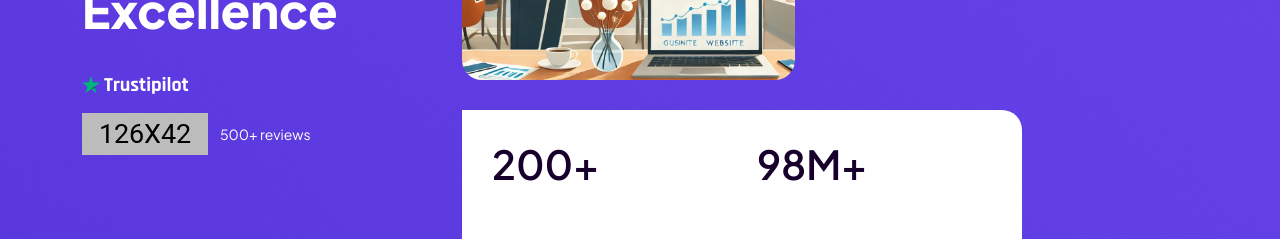
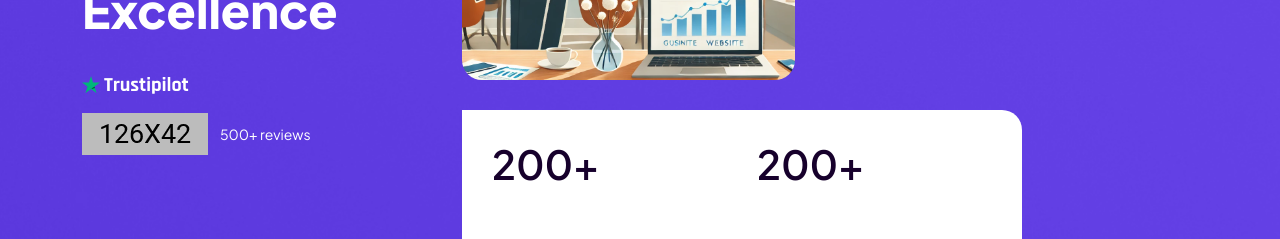
Before and after one commit to Probild-in/probild, a React (Vite) app: page / in a window 1280 px wide. Shown: the part 5560-5799 px from the top of the page. Built offline with nearby package versions, Linux system fonts and the light colour scheme.

Commit message:
Update SuccessStories.jsx

```diff
--- a/src/Components/SuccessStories/SuccessStories.jsx
+++ b/src/Components/SuccessStories/SuccessStories.jsx
@@ -60,7 +60,7 @@ const SuccessStories = () => {
                                 </div>
                                 <div className="counter-box wow fadeInUp" data-wow-delay=".7s">
                                     <h2>
-                                        <span className="count">98</span>M+
+                                        <span className="count">200</span>+
                                     </h2>
                                     <div className="content">
                                         <h4>Client Satisfaction</h4>
```
